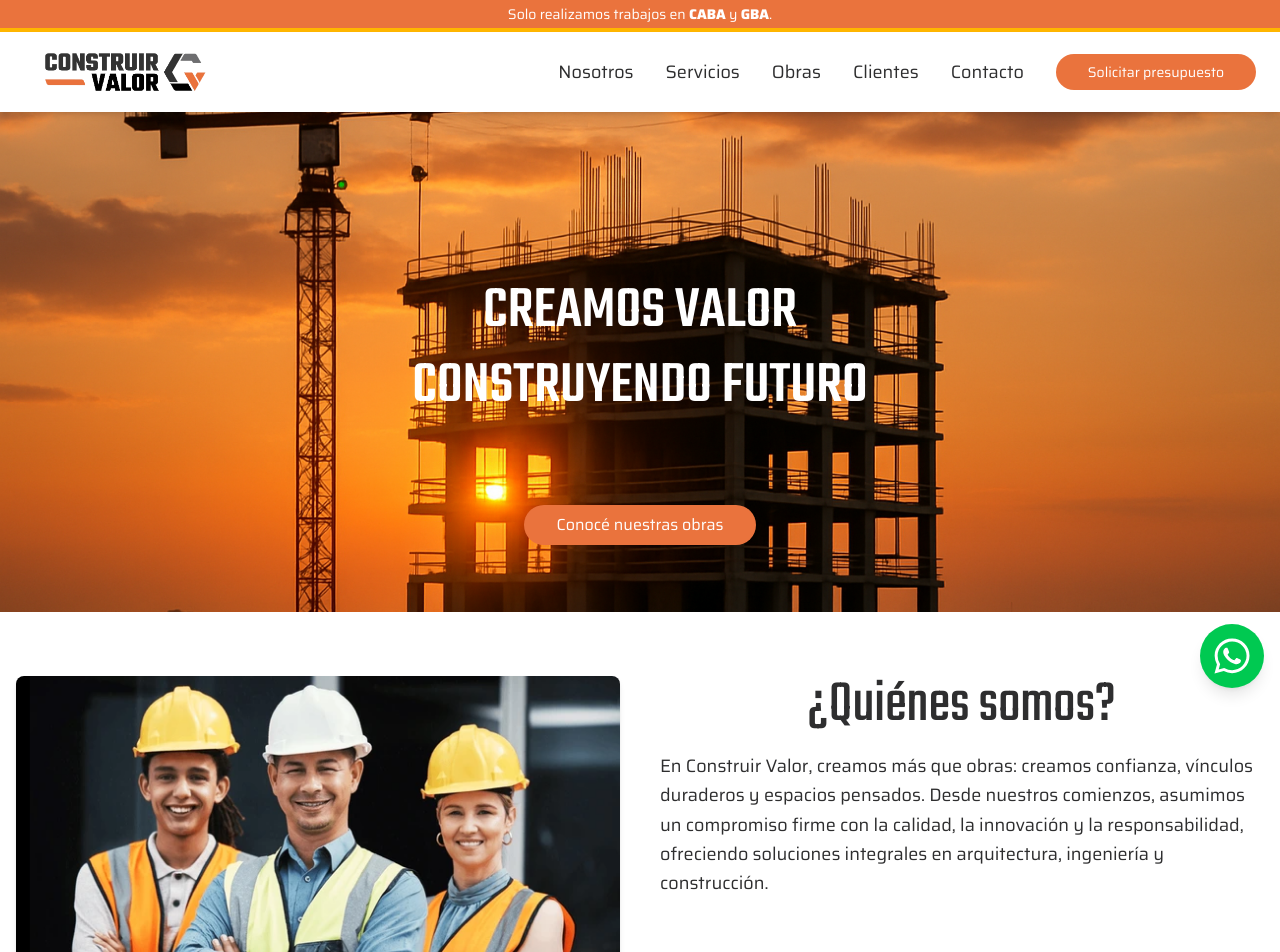
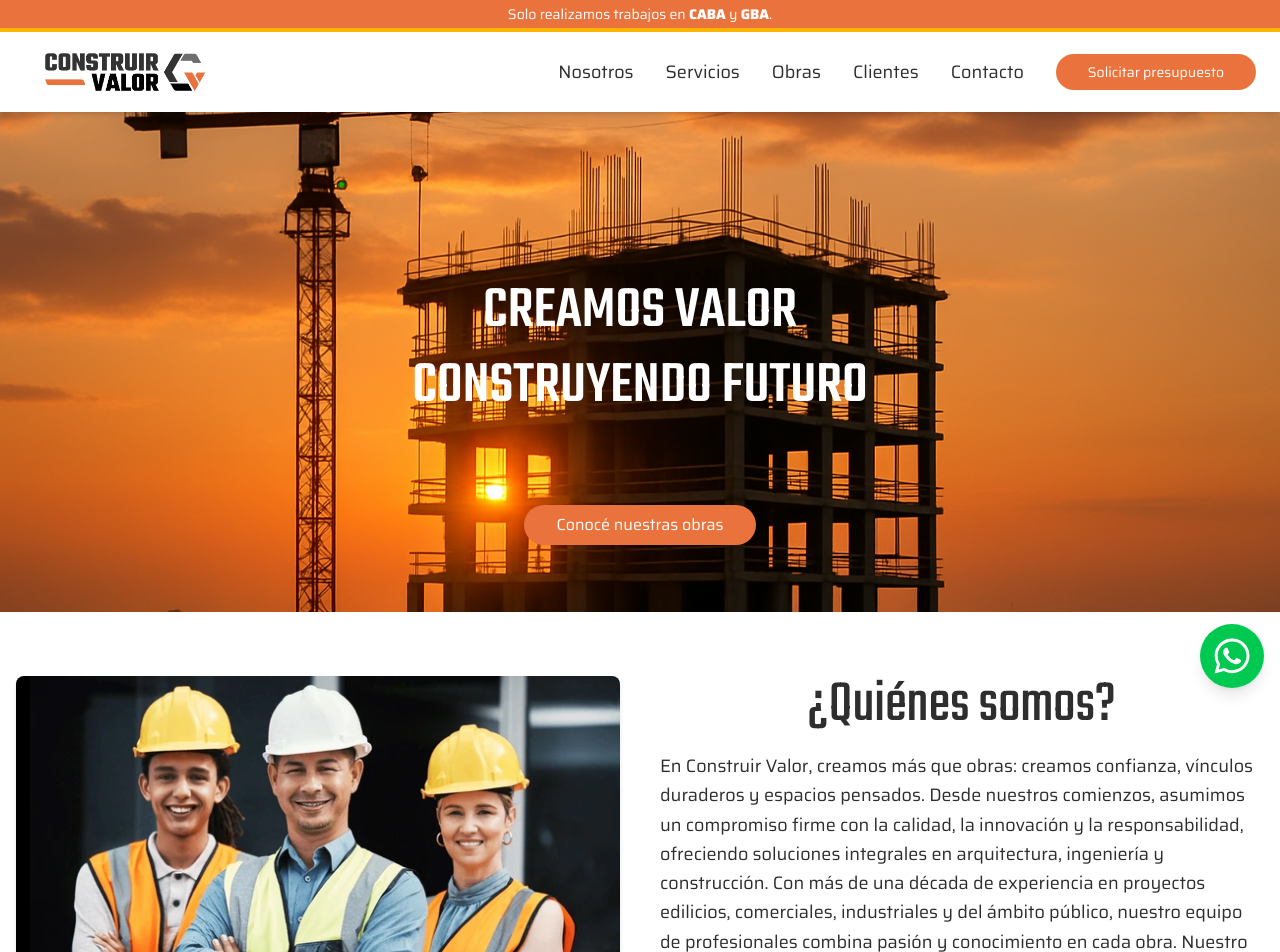
Before and after one commit to SebasPalmaSan/construir-valor, a React (Vite) app: page / in a window 1280 px wide. Shown: the top 952 px of the page. Built offline with nearby package versions, Linux system fonts and the light colour scheme.

Commit message:
texto abous us

```diff
--- a/src/sections/AboutUs.jsx
+++ b/src/sections/AboutUs.jsx
@@ -29,11 +29,10 @@ const AboutUs = () => {
             ¿Quiénes somos?
           </h2>
           <p className="flex justify-center font-secondary text-secondary-900 leading-relaxed text-base md:text-lg">
-            En Construir Valor, creamos más que obras: creamos confianza,
-            vínculos duraderos y espacios pensados. Desde nuestros comienzos,
-            asumimos un compromiso firme con la calidad, la innovación y la
-            responsabilidad, ofreciendo soluciones integrales en arquitectura,
-            ingeniería y construcción.
+            En Construir Valor, creamos más que obras: creamos confianza, vínculos duraderos y espacios pensados.
+            Desde nuestros comienzos, asumimos un compromiso firme con la calidad, la innovación y la responsabilidad, ofreciendo soluciones integrales en arquitectura, ingeniería y construcción. Con más de una década de experiencia en proyectos edilicios, comerciales, industriales y del ámbito público, nuestro equipo de profesionales combina pasión y conocimiento en cada obra.
+            Nuestro mayor diferencial es el acompañamiento cercano: guiamos a cada cliente en todas las etapas del proceso, desde la idea inicial hasta la entrega final, garantizando un servicio personalizado y una ejecución de excelencia. Los proyectos que realizamos se destacan por su funcionalidad, diseño y solidez, reflejando nuestra visión de construir con valor y para el futuro.
+
           </p>
         </div>
       </div>
```
